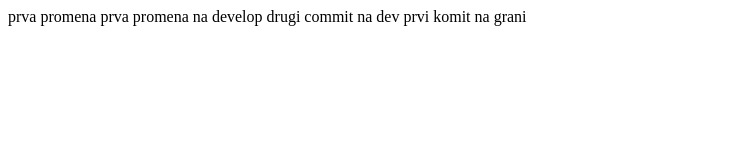
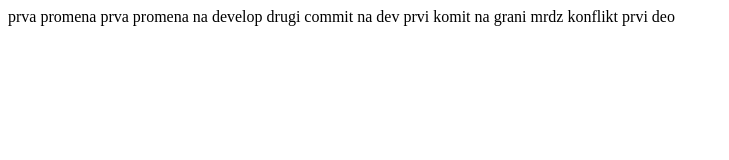
Before and after one commit to cerovacad/git-tut, a plain HTML site: page index.html in a window 1280 px wide. Shown: the whole page, without its empty margins (0-729 px from the left). Drawn offline with Linux system fonts and the light colour scheme.

Commit message:
bicu covjek

```diff
--- a/index.html
+++ b/index.html
@@ -11,5 +11,6 @@
     prva promena na develop
     drugi commit na dev
     prvi komit na grani
+    mrdz konflikt prvi deo
 </body>
 </html>
```
